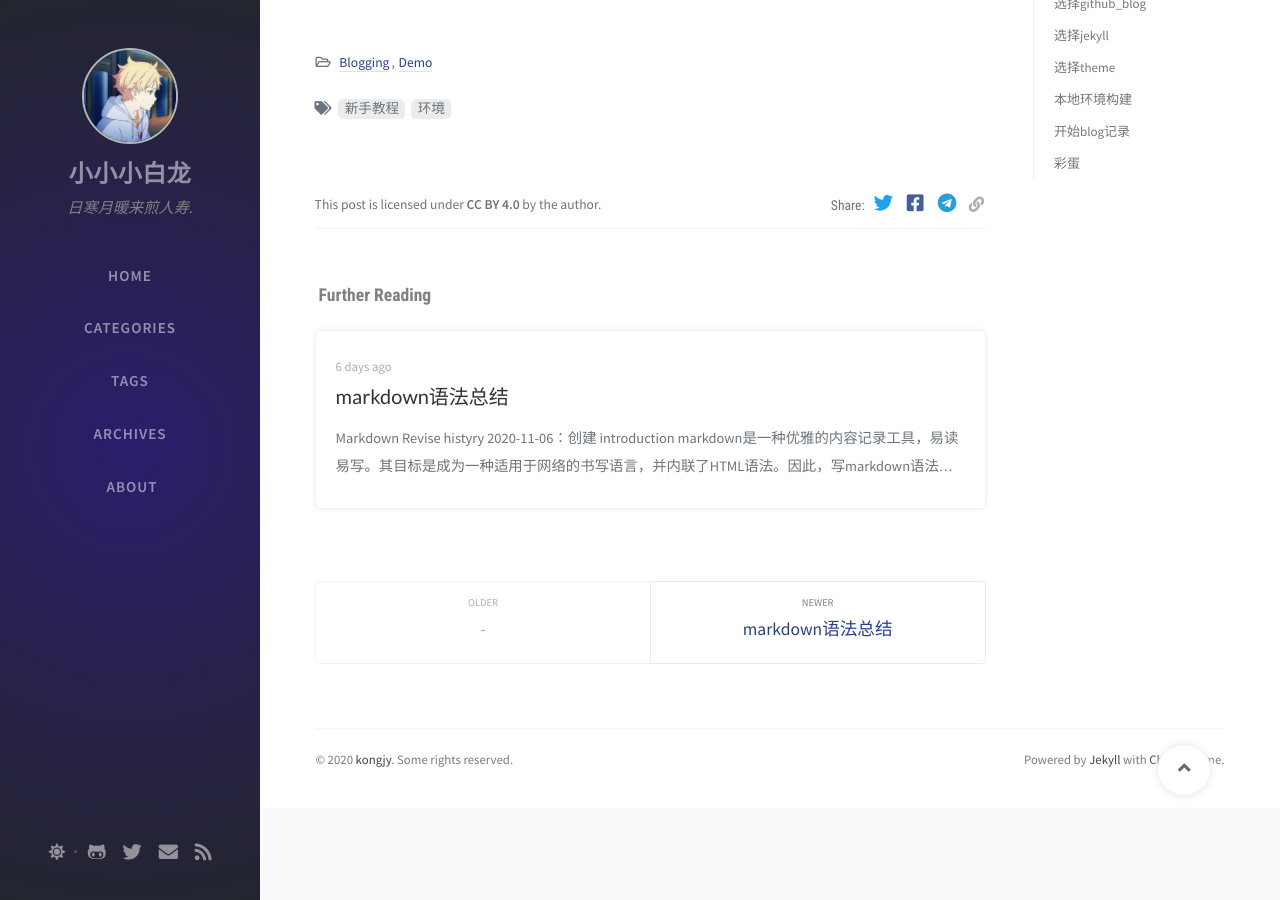
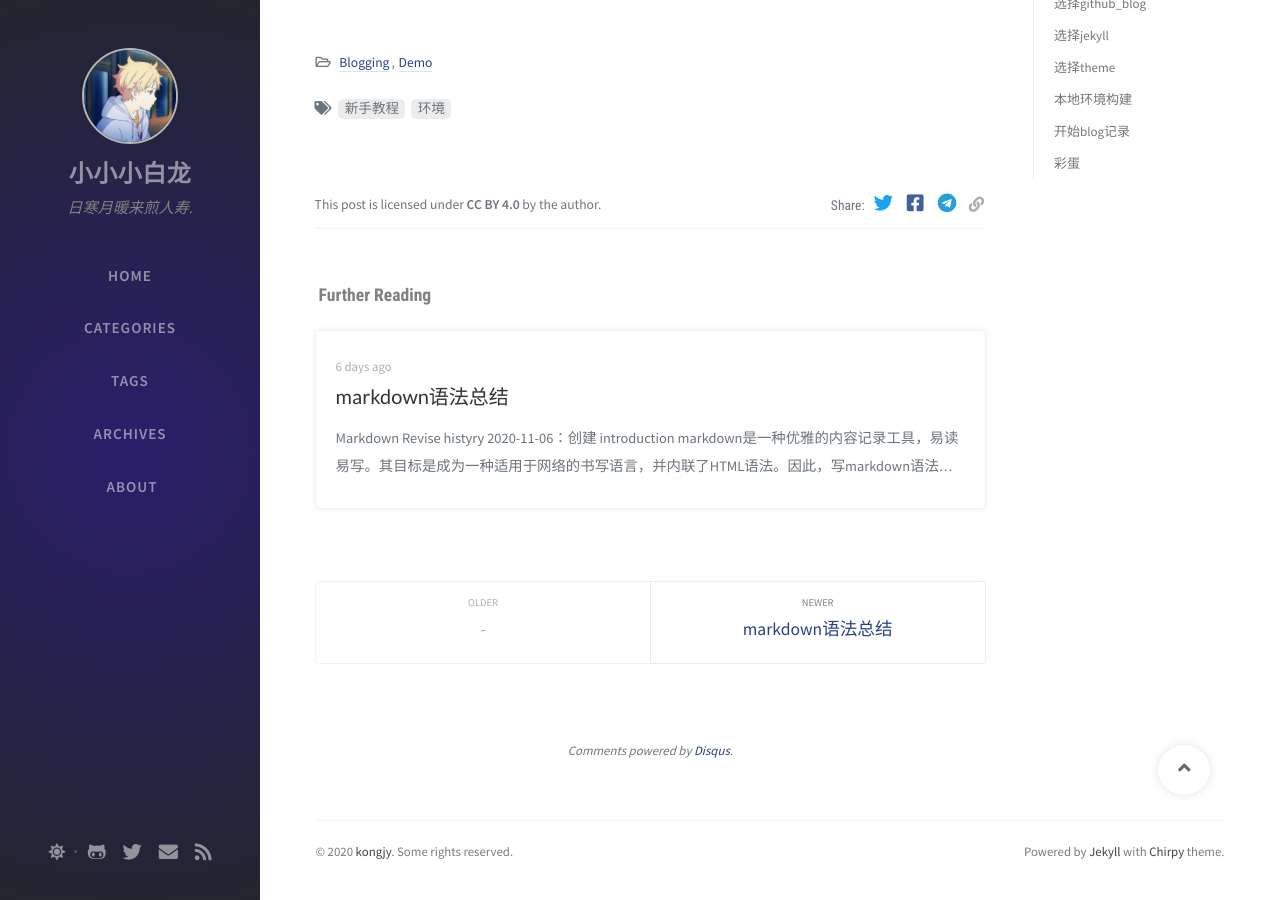
Before and after one commit to Holsworson/holsworson.github.io, a Jekyll site: the page built from _posts/2020-11-01-envi.md, in a window 1280 px wide and 900 px high, scrolled down 1950 px. Built offline with Jekyll 4.4.1, drawn with Linux system fonts in a browser that asks for light colours; nearby versions of some CDN libraries; comment, search, counter and statistics services are not loaded; some of the changed lines change nothing that is shown.

Commit message:
add sth  Changes to be committed: 	modified:   _config.yml

```diff
--- a/_config.yml
+++ b/_config.yml
@@ -61,7 +61,7 @@ google_analytics:
     cache: false  # pv data local cache, good for the users from GFW area.
 
 disqus:
-  comments: false  # boolean type, the global switch for posts comments.
+  comments: True  # boolean type, the global switch for posts comments.
   shortname: ''    # Fill with your Disqus shortname. › https://help.disqus.com/en/articles/1717111-what-s-a-shortname
 
 
```
